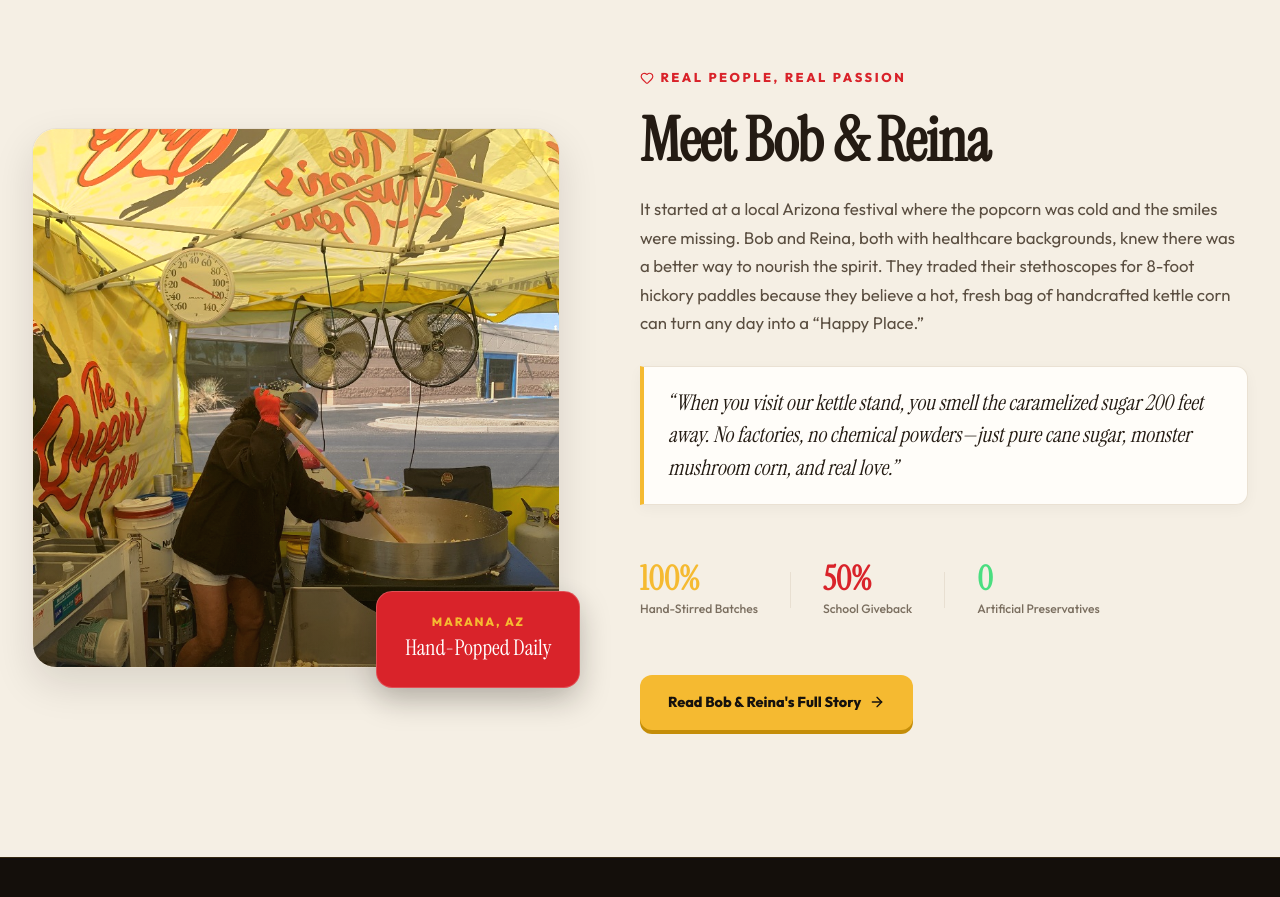
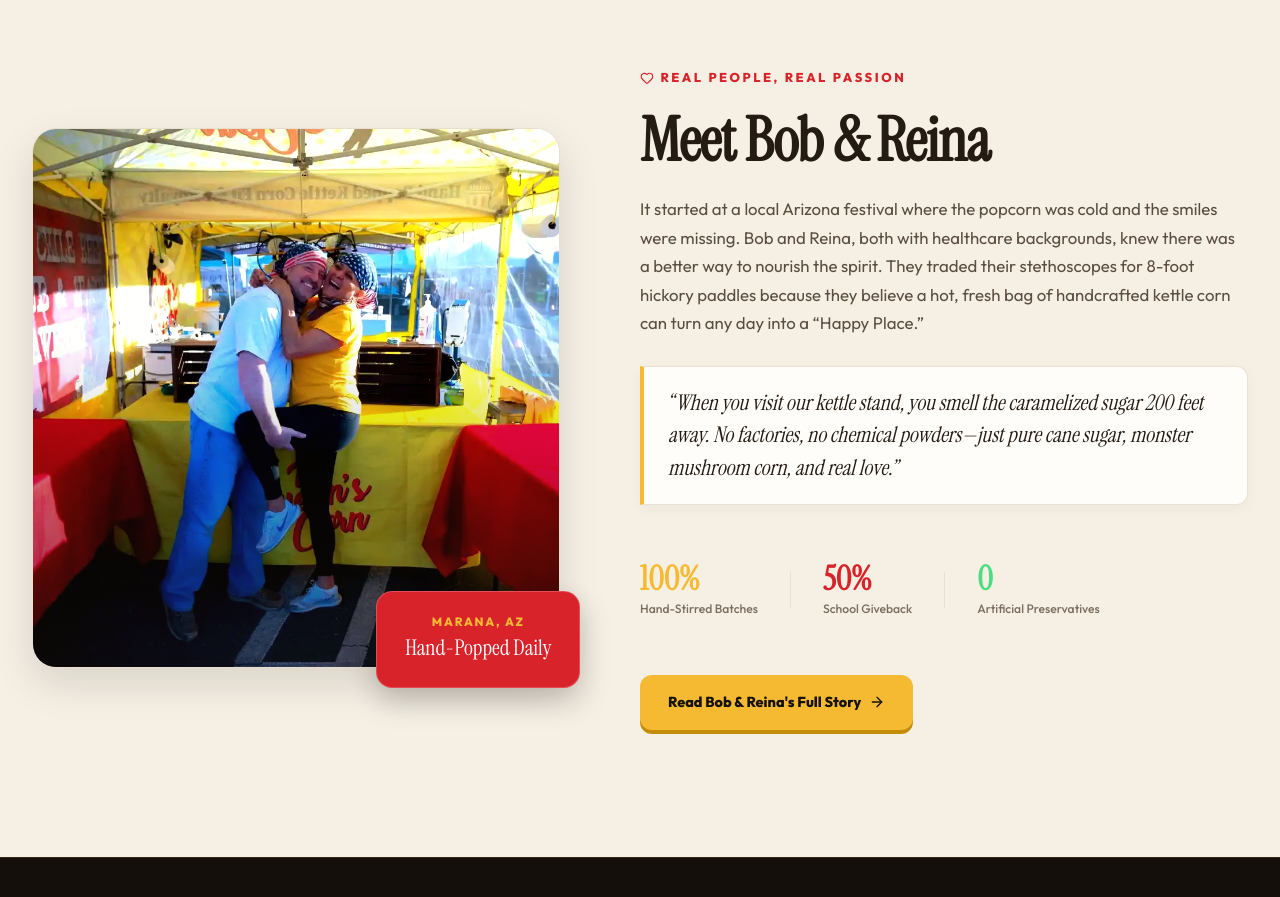
Before and after one commit to TheJobHelpers/Website-Business-QueensCorn, a Next.js app: page / in a window 1280 px wide. Shown: the part 5780-6677 px from the top of the page. Built offline with nearby package versions, Linux system fonts and the light colour scheme; no server answers.

Commit message:
fix(story): restore authentic photo of Bob and Reina together in Meet Bob & Reina section

```diff
--- a/src/components/Story.module.css
+++ b/src/components/Story.module.css
@@ -28,7 +28,7 @@
 
 .image {
   object-fit: cover;
-  object-position: center 25%;
+  object-position: center 20%;
   transition: transform 0.6s cubic-bezier(0.16, 1, 0.3, 1);
 }
 
--- a/src/components/Story.tsx
+++ b/src/components/Story.tsx
@@ -12,8 +12,8 @@ export default function Story() {
           <ScrollReveal type="slide-right" className={styles.imageContainer}>
             <div className={`${styles.imageWrapper} img-wrapper-treatment`}>
               <Image
-                src="/reina-stirring-kettle.jpg"
-                alt="Reina Andersen hand-stirring the copper kettle with paddle - Co-Founder of The Queen's Corn"
+                src="/bob-reina.webp"
+                alt="Bob and Reina Andersen - Founders of The Queen's Corn"
                 fill
                 sizes="(max-width: 968px) 100vw, 50vw"
                 className={`${styles.image} img-treatment`}
```
